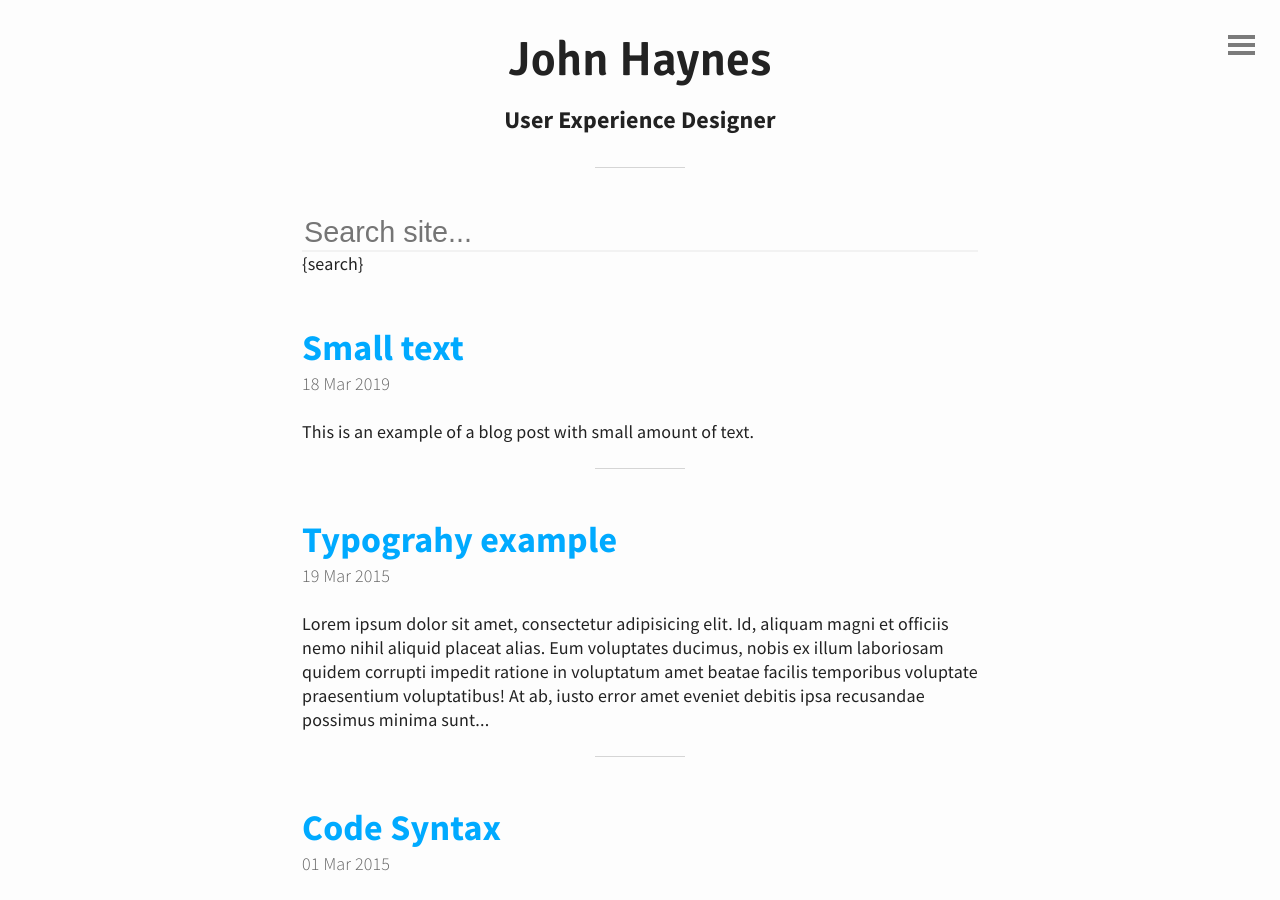
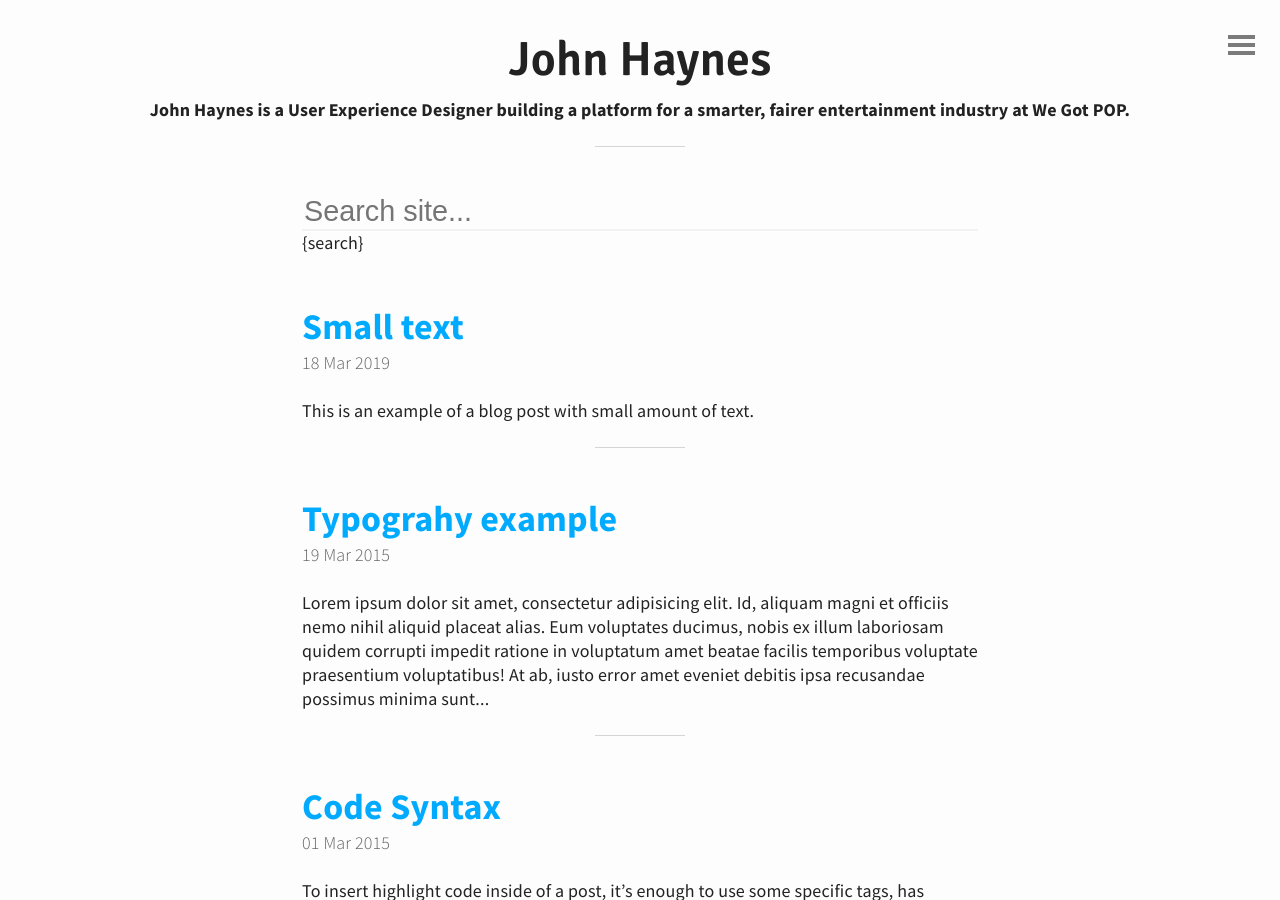
Before and after one commit to johnhayn-es/johnhayn-es, a Jekyll site: the page built from index.html, in a window 1280 px wide and 900 px high. Built offline with Jekyll 4.4.1, drawn with Linux system fonts in a browser that asks for light colours; the list of posts is cut into pages by our own code; comment, search, counter and statistics services are not loaded.

Commit message:
Update header-custom.html

```diff
--- a/_includes/header-custom.html
+++ b/_includes/header-custom.html
@@ -3,7 +3,7 @@
 	<!-- Your custom header here -->
 	<a href="./">
 	  <h1>John Haynes</h1>
-	  <h3>User Experience Designer</h3>
+	  John Haynes is a User Experience Designer building a platform for a smarter, fairer entertainment industry at We Got POP.
 	</a>
 	<!-- HTML elements for search -->
 
```
